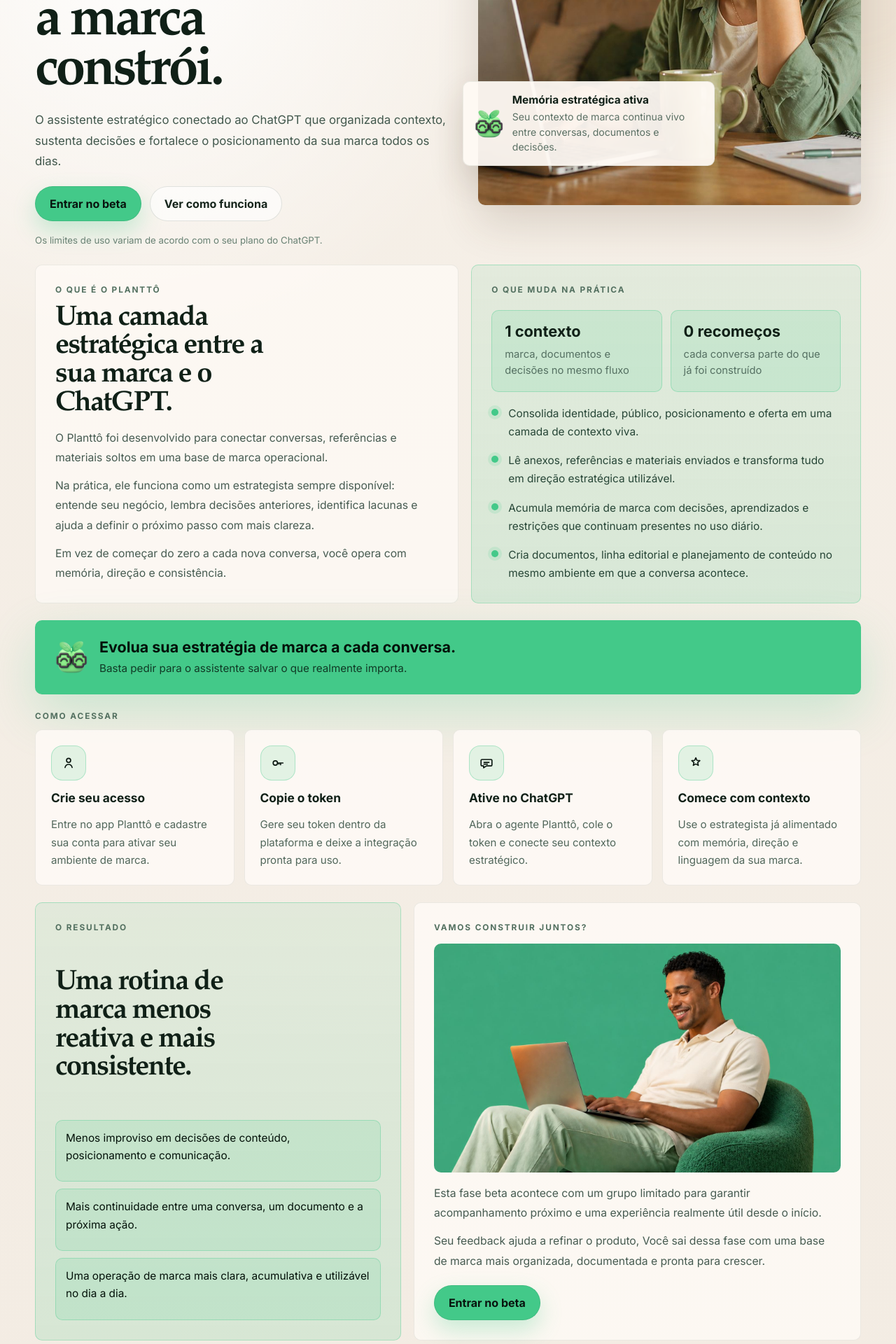
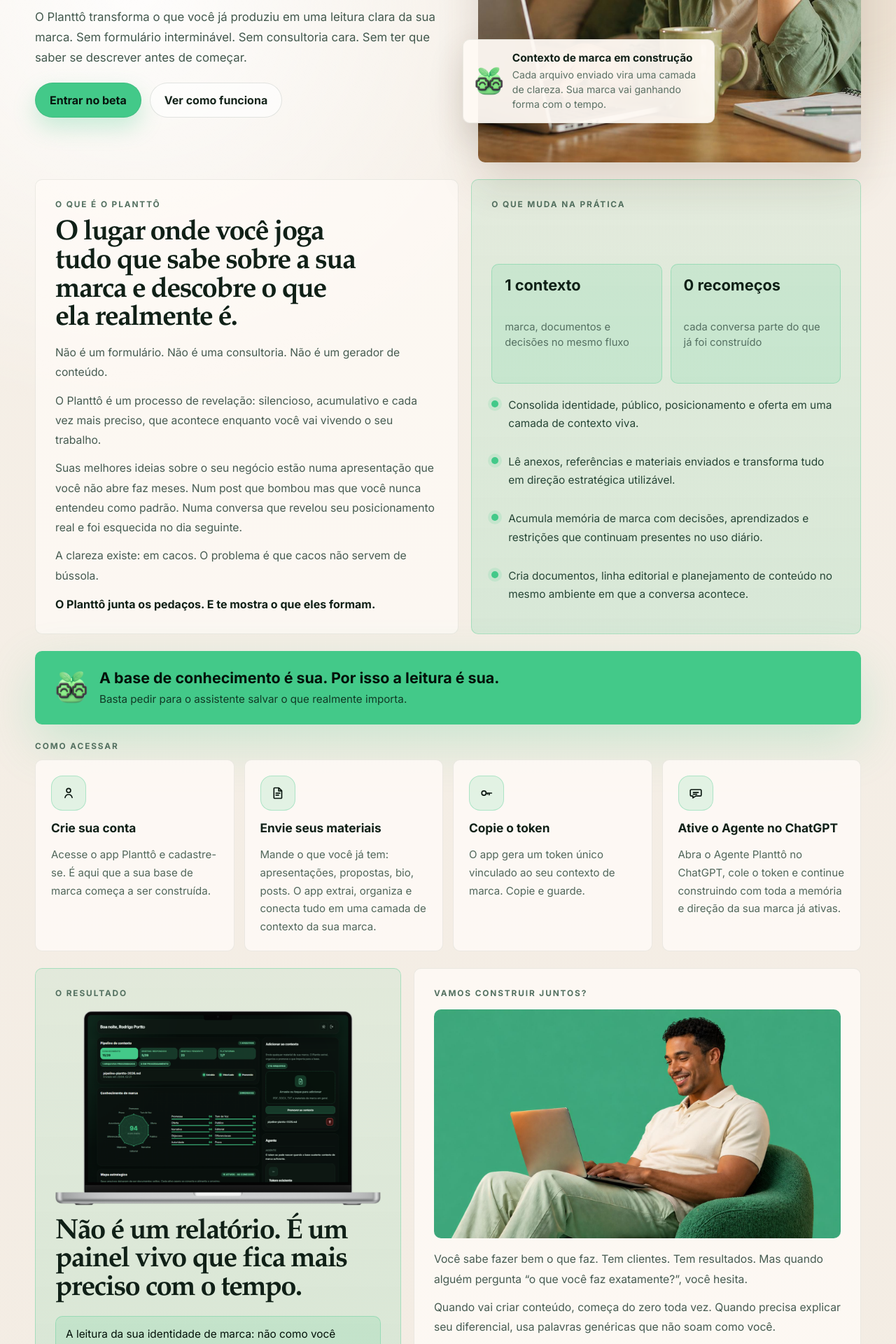
Before and after one commit to Rodrigo-Portto/planto-brand-auth, a Next.js app: page /convite in a window 1280 px wide. Shown: the part 420-2340 px from the top of the page at 70% size. Built offline with nearby package versions, Linux system fonts and the light colour scheme.

Commit message:
Atualiza copy da pagina de convite

```diff
--- a/pages/convite.tsx
+++ b/pages/convite.tsx
@@ -5,9 +5,10 @@
 import type { GetServerSideProps } from 'next';
 import heroImage from './assets/img-hero-plantto-page-convite.jpg';
 import closingImage from './assets/plantt-image-boy-note.jpg';
+import dashboardBetaImage from './assets/plantto-dashboard-beta-01.png';
 import planttoIconShort from './assets/plantto-icon-short.png';
 
-type StepIconKind = 'user' | 'key' | 'chat' | 'spark';
+type StepIconKind = 'user' | 'file' | 'key' | 'chat' | 'spark';
 
 const DIFFERENTIALS = [
   'Consolida identidade, público, posicionamento e oferta em uma camada de contexto viva.',
@@ -19,30 +20,30 @@
 const ACCESS_STEPS: Array<{ icon: StepIconKind; title: string; text: string }> = [
   {
     icon: 'user',
-    title: 'Crie seu acesso',
-    text: 'Entre no app Planttô e cadastre sua conta para ativar seu ambiente de marca.',
+    title: 'Crie sua conta',
+    text: 'Acesse o app Planttô e cadastre-se. É aqui que a sua base de marca começa a ser construída.',
+  },
+  {
+    icon: 'file',
+    title: 'Envie seus materiais',
+    text: 'Mande o que você já tem: apresentações, propostas, bio, posts. O app extrai, organiza e conecta tudo em uma camada de contexto da sua marca.',
   },
   {
     icon: 'key',
     title: 'Copie o token',
-    text: 'Gere seu token dentro da plataforma e deixe a integração pronta para uso.',
+    text: 'O app gera um token único vinculado ao seu contexto de marca. Copie e guarde.',
   },
   {
     icon: 'chat',
-    title: 'Ative no ChatGPT',
-    text: 'Abra o agente Planttô, cole o token e conecte seu contexto estratégico.',
-  },
-  {
-    icon: 'spark',
-    title: 'Comece com contexto',
-    text: 'Use o estrategista já alimentado com memória, direção e linguagem da sua marca.',
+    title: 'Ative o Agente no ChatGPT',
+    text: 'Abra o Agente Planttô no ChatGPT, cole o token e continue construindo com toda a memória e direção da sua marca já ativas.',
   },
 ];
 
 const OUTCOMES = [
-  'Menos improviso em decisões de conteúdo, posicionamento e comunicação.',
-  'Mais continuidade entre uma conversa, um documento e a próxima ação.',
-  'Uma operação de marca mais clara, acumulativa e utilizável no dia a dia.',
+  'A leitura da sua identidade de marca: não como você declarou, mas como ela realmente aparece no que você produz.',
+  'Os padrões que o sistema identificou e as lacunas que ainda existem.',
+  'Os próximos passos concretos. Como uma foto que vai ganhando resolução.',
 ];
 
 export default function ConvitePage() {
@@ -63,12 +64,12 @@
         <title>Planttô | Convite Beta</title>
         <meta
           name="description"
-          content="Convite para testar o Planttô Beta, um estrategista de marca conectado ao ChatGPT com memória, contexto e direção estratégica."
+          content="Planttô é onde a sua marca finalmente encontra palavras."
         />
         <meta property="og:title" content="Planttô | Convite Beta" />
         <meta
           property="og:description"
-          content="Acesse o Planttô Beta e descubra uma nova forma de construir estratégia de marca com contexto vivo."
+          content="Planttô é onde a sua marca finalmente encontra palavras."
         />
         <meta property="og:type" content="website" />
       </Head>
@@ -81,11 +82,13 @@
           <section style={styles.heroCard}>
             <div style={styles.heroCopy}>
               <p style={styles.eyebrow}>Convite Planttô beta</p>
-              <h1 style={styles.title}>Quanto mais você conversa, mais propriedade a marca constrói.</h1>
-              <p style={styles.lead}>
-                O assistente estratégico conectado ao ChatGPT que organizada contexto,
-                sustenta decisões e fortalece o posicionamento da sua marca todos os dias.
-              </p>
+              <h1 style={styles.title}>Você tem uma marca. Ela só ainda não foi organizada.</h1>
+              <div style={styles.heroLeadStack}>
+                <p style={styles.lead}>
+                  O Planttô transforma o que você já produziu em uma leitura clara da sua marca. Sem formulário
+                  interminável. Sem consultoria cara. Sem ter que saber se descrever antes de começar.
+                </p>
+              </div>
 
               <div style={styles.heroActions}>
                 <Link href="https://plantto.vercel.app/" style={styles.primaryButton}>
@@ -96,7 +99,6 @@
                 </a>
               </div>
 
-              <p style={styles.footnote}>Os limites de uso variam de acordo com o seu plano do ChatGPT.</p>
             </div>
 
             <div style={styles.heroMedia}>
@@ -111,8 +113,10 @@
               <div style={styles.floatingNote}>
                 <Image src={planttoIconShort} alt="" aria-hidden="true" style={styles.noteIcon} />
                 <div>
-                  <strong style={styles.noteTitle}>Memória estratégica ativa</strong>
-                  <p style={styles.noteText}>Seu contexto de marca continua vivo entre conversas, documentos e decisões.</p>
+                  <strong style={styles.noteTitle}>Contexto de marca em construção</strong>
+                  <p style={styles.noteText}>
+                    Cada arquivo enviado vira uma camada de clareza. Sua marca vai ganhando forma com o tempo.
+                  </p>
                 </div>
               </div>
             </div>
@@ -121,19 +125,22 @@
           <section style={styles.storyGrid}>
             <article style={styles.storyCard}>
               <p style={styles.sectionLabel}>O que é o Planttô</p>
-              <h2 style={styles.sectionTitle}>Uma camada estratégica entre a sua marca e o ChatGPT.</h2>
+              <h2 style={styles.sectionTitle}>O lugar onde você joga tudo que sabe sobre a sua marca e descobre o que ela realmente é.</h2>
               <div style={styles.paragraphStack}>
                 <p style={styles.body}>
-                  O Planttô foi desenvolvido para conectar conversas,
-                  referências e materiais soltos em uma base de marca operacional.
+                  Não é um formulário. Não é uma consultoria. Não é um gerador de conteúdo.
                 </p>
                 <p style={styles.body}>
-                  Na prática, ele funciona como um estrategista sempre disponível: entende seu negócio, lembra decisões
-                  anteriores, identifica lacunas e ajuda a definir o próximo passo com mais clareza.
+                  O Planttô é um processo de revelação: silencioso, acumulativo e cada vez mais preciso, que acontece
+                  enquanto você vai vivendo o seu trabalho.
                 </p>
                 <p style={styles.body}>
-                  Em vez de começar do zero a cada nova conversa, você opera com memória, direção e consistência.
+                  Suas melhores ideias sobre o seu negócio estão numa apresentação que você não abre faz meses. Num post
+                  que bombou mas que você nunca entendeu como padrão. Numa conversa que revelou seu posicionamento real e
+                  foi esquecida no dia seguinte.
                 </p>
+                <p style={styles.body}>A clareza existe: em cacos. O problema é que cacos não servem de bússola.</p>
+                <p style={styles.bodyStrong}>O Planttô junta os pedaços. E te mostra o que eles formam.</p>
               </div>
             </article>
 
@@ -163,7 +170,7 @@
           <section style={styles.bannerCard}>
             <Image src={planttoIconShort} alt="" aria-hidden="true" style={styles.bannerIcon} />
             <div>
-              <p style={styles.bannerLabel}>Evolua sua estratégia de marca a cada conversa.</p>
+              <p style={styles.bannerLabel}>A base de conhecimento é sua. Por isso a leitura é sua.</p>
               <p style={styles.bannerText}>Basta pedir para o assistente salvar o que realmente importa.</p>
             </div>
           </section>
@@ -189,7 +196,14 @@
           <section style={styles.outcomeSection}>
             <article style={styles.outcomeCard}>
               <p style={styles.sectionLabel}>O resultado</p>
-              <h2 style={styles.sectionTitle}>Uma rotina de marca menos reativa e mais consistente.</h2>
+              <div style={styles.outcomeImageFrame}>
+                <Image
+                  src={dashboardBetaImage}
+                  alt="Prévia do painel beta do Planttô"
+                  style={styles.outcomeImage}
+                />
+              </div>
+              <h2 style={styles.sectionTitle}>Não é um relatório. É um painel vivo que fica mais preciso com o tempo.</h2>
               <div style={styles.outcomeList}>
                 {OUTCOMES.map((item) => (
                   <p key={item} style={styles.outcomeItem}>
@@ -210,12 +224,21 @@
               </div>
               <div style={styles.paragraphStack}>
                 <p style={styles.body}>
-                  Esta fase beta acontece com um grupo limitado para garantir acompanhamento
-                  próximo e uma experiência realmente útil desde o início.
+                  Você sabe fazer bem o que faz. Tem clientes. Tem resultados. Mas quando alguém pergunta “o que você faz
+                  exatamente?”, você hesita.
                 </p>
                 <p style={styles.body}>
-                  Seu feedback ajuda a refinar o produto, Você sai dessa fase com uma
-                  base de marca mais organizada, documentada e pronta para crescer.
+                  Quando vai criar conteúdo, começa do zero toda vez. Quando precisa explicar seu diferencial, usa
+                  palavras genéricas que não soam como você.
+                </p>
+                <p style={styles.bodyStrong}>O Planttô é o espelho que você nunca conseguiu segurar sozinho.</p>
+                <p style={styles.body}>
+                  Esta fase beta acontece com um grupo limitado para garantir acompanhamento próximo e uma experiência
+                  realmente útil desde o início.
+                </p>
+                <p style={styles.body}>
+                  Seu feedback ajuda a refinar o produto. Você sai dessa fase com uma base de marca mais organizada,
+                  documentada e pronta para crescer.
                 </p>
               </div>
               <div style={styles.closingActions}>
@@ -302,12 +325,16 @@
     },
     title: {
       margin: 0,
-      maxWidth: '11ch',
+      maxWidth: isCompact ? '12ch' : '13ch',
       fontFamily: '"Iowan Old Style", "Palatino Linotype", "Book Antiqua", Georgia, serif',
       fontSize: isCompact ? '3rem' : '4.8rem',
       lineHeight: isCompact ? 0.98 : 0.92,
       letterSpacing: '-0.05em',
       color: '#102017',
+    },
+    heroLeadStack: {
+      display: 'grid',
+      gap: '12px',
     },
     lead: {
       margin: 0,
@@ -468,7 +495,7 @@
       lineHeight: 1.02,
       letterSpacing: '-0.04em',
       color: '#102017',
-      maxWidth: '16ch',
+      maxWidth: isCompact ? '18ch' : '22ch',
     },
     paragraphStack: {
       display: 'grid',
@@ -479,6 +506,13 @@
       fontSize: '0.98rem',
       lineHeight: 1.8,
       color: '#465b51',
+    },
+    bodyStrong: {
+      margin: 0,
+      fontSize: '1rem',
+      lineHeight: 1.75,
+      color: '#102017',
+      fontWeight: 700,
     },
     listStack: {
       display: 'grid',
@@ -549,7 +583,8 @@
       borderRadius: '10px',
       background: 'rgba(255, 251, 247, 0.82)',
       border: '1px solid rgba(25, 59, 34, 0.08)',
-      minHeight: '220px',
+      minHeight: isCompact ? 'auto' : '260px',
+      alignContent: 'start',
     },
     stepHeader: {
       display: 'flex',
@@ -592,6 +627,15 @@
       display: 'grid',
       gap: '16px',
       border: '1px solid var(--planto-light-border-accent)',
+    },
+    outcomeImageFrame: {
+      width: '100%',
+    },
+    outcomeImage: {
+      width: '100%',
+      height: 'auto',
+      objectFit: 'contain',
+      display: 'block',
     },
     outcomeList: {
       display: 'grid',
@@ -648,6 +692,20 @@
     );
   }
 
+  if (kind === 'file') {
+    return (
+      <svg viewBox="0 0 24 24" width="22" height="22" fill="none">
+        <path
+          d="M7 3.8h6.4L18 8.4V19a1.2 1.2 0 0 1-1.2 1.2H7A1.2 1.2 0 0 1 5.8 19V5A1.2 1.2 0 0 1 7 3.8Z"
+          stroke={color}
+          strokeWidth="1.8"
+          strokeLinejoin="round"
+        />
+        <path d="M13.2 4.2v4.4h4.4M9 12.2h6M9 15.2h4.2" stroke={color} strokeWidth="1.8" strokeLinecap="round" />
+      </svg>
+    );
+  }
+
   if (kind === 'key') {
     return (
       <svg viewBox="0 0 24 24" width="22" height="22" fill="none">
```
Also changed, not shown: pages/assets/plantto-dashboard-beta-01.png (added).
